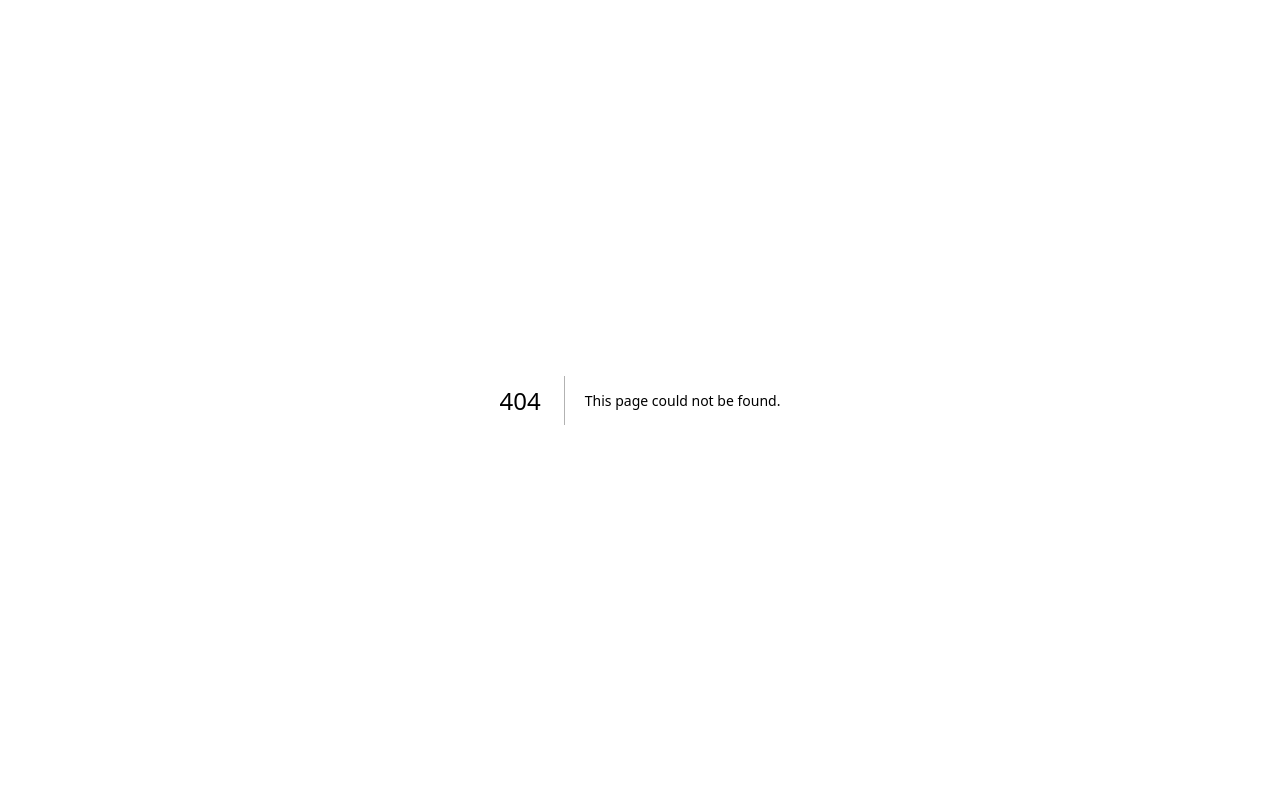
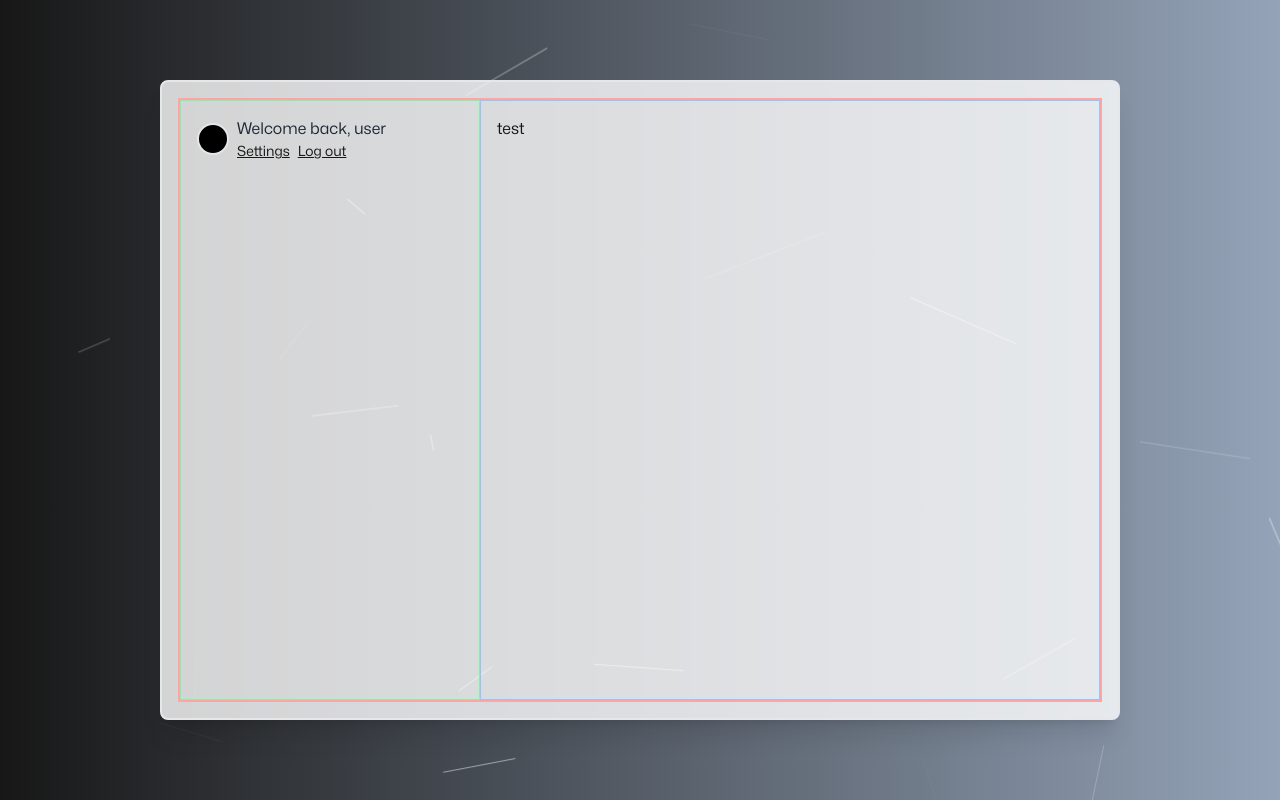
Before and after one commit to Ray-Hackshaw/medcura, a Next.js app: page /dashboard in a window 1280 px wide. Before the commit this address had no page. Built offline with nearby package versions, Linux system fonts and the light colour scheme.

Commit message:
feat: dashboard page, transitions

```diff
--- a/app/components/PulsingBackground.tsx
+++ b/app/components/PulsingBackground.tsx
@@ -40,7 +40,7 @@ const PulsingBackground = () => {
   }, []);
 
   return (
-    <div className="fixed inset-0  bg-gradient-to-r from-current to-slate-400 overflow-hidden">
+    <div className="fixed inset-0 z-[1] bg-gradient-to-r from-current to-slate-400 overflow-hidden">
       <svg
         className="absolute inset-0 w-full h-full text-white"
         xmlns="http://www.w3.org/2000/svg"
--- a/app/components/SignInForm.tsx
+++ b/app/components/SignInForm.tsx
@@ -3,6 +3,7 @@
 import { useState } from "react";
 import { cn } from "../lib/utils";
 import Link from "next/link";
+import { TransitionLink } from "./TransitionLink";
 
 export const SignInForm = () => {
   const [password, setPassword] = useState<string>();
@@ -11,11 +12,14 @@ export const SignInForm = () => {
   const disabled = !password || !email;
 
   return (
-    <div className="w-full h-screen flex flex-col items-center justify-center px-5 z-[5]">
+    <div
+      className="w-full h-screen flex flex-col items-center justify-center px-5 z-[5]"
+      id="sign-in-form"
+    >
       <div className="max-w-md space-y-8 w-full h-auto md:h-[400px] border-2 rounded-lg overflow-hidden bg-white/80 p-4 shadow-xl">
-        <div className="">
-          <h1 className="text-xl md:text-3xl">MedCura</h1>
-          <h2 className="text-base md:text-lg text-gray-500">
+        <div className="text-center">
+          <h1 className="text-xl md:text-5xl font-bold">MedCura</h1>
+          <h2 className="text-base md:text-lg text-gray-500 px-5 font-semibold">
             Transforming healthcare with every connection.
           </h2>
         </div>
@@ -25,7 +29,7 @@ export const SignInForm = () => {
             type="email"
             id="email"
             placeholder="Enter your email here"
-            className="p-3 rounded-md text-black bg-white/60"
+            className="p-3 rounded-md text-black bg-white/60 transition-all duration-200 hover:ring-2 ring-black/10 focus:ring-2 focus:ring-black focus:ring-opacity-30 focus:outline-none"
             onChange={(e) => setPassword(e.target.value)}
             onKeyDown={(e) => {
               if (e.key === "Enter") {
@@ -36,7 +40,7 @@ export const SignInForm = () => {
           <input
             type="password"
             id="password"
-            className="p-3 rounded-md text-black bg-white/60"
+            className="p-3 rounded-md text-black bg-white/60 transition-all duration-200 hover:ring-2 ring-black/10 focus:ring-2 focus:ring-black focus:ring-opacity-30 focus:outline-none"
             placeholder="Enter your password"
             onChange={(e) => setEmail(e.target.value)}
             onKeyDown={(e) => {
@@ -58,16 +62,17 @@ export const SignInForm = () => {
       <div className="w-full max-w-md pt-6 flex flex-col gap-2 text-sm text-white px-2">
         <Link
           href="/reset-password"
-          className="transition-all duration-100 hover:indent-2 hover:font-bold hover:before:content-['>_']"
+          className="transition-all duration-100 hover:indent-2 hover:font-bold hover:before:content-['-_']"
         >
           Forgot something?
         </Link>
-        <Link
-          href="/help"
-          className="transition-all duration-100 hover:indent-2 hover:font-bold hover:before:content-['>_']"
+        <TransitionLink
+          href="/dashboard"
+          transitionId="sign-in-form"
+          className="transition-all duration-100 hover:indent-2 hover:font-bold hover:before:content-['-_']"
         >
           Contact an admin
-        </Link>
+        </TransitionLink>
       </div>
     </div>
   );
--- /dev/null
+++ b/app/components/TransitionLink.tsx
@@ -0,0 +1,54 @@
+"use client";
+
+import Link, { LinkProps } from "next/link";
+import React from "react";
+import { useRouter } from "next/navigation";
+
+interface TransitionLinkProps extends LinkProps {
+  children: React.ReactNode;
+  className?: string;
+  href: string;
+  transitionId: string;
+}
+
+const sleep = (ms: number) => {
+  return new Promise((resolve) => setTimeout(resolve, ms));
+};
+
+export const TransitionLink: React.FC<TransitionLinkProps> = ({
+  children,
+  href,
+  className,
+  transitionId,
+  ...props
+}) => {
+  const router = useRouter();
+
+  const handleTransition = async (
+    e: React.MouseEvent<HTMLAnchorElement, MouseEvent>
+  ) => {
+    e.preventDefault();
+    const signInForm = document.getElementById(transitionId);
+
+    console.log(signInForm);
+
+    signInForm?.classList.add("page-transition");
+
+    await sleep(500);
+    router.push(href);
+    await sleep(500);
+
+    signInForm?.classList.remove("page-transition");
+  };
+
+  return (
+    <Link
+      {...props}
+      href={href}
+      onClick={handleTransition}
+      className={className}
+    >
+      {children}
+    </Link>
+  );
+};
--- /dev/null
+++ b/app/dashboard/layout.tsx
@@ -0,0 +1,44 @@
+import type { Metadata } from "next";
+import { TransitionLink } from "../components/TransitionLink";
+
+export const metadata: Metadata = {
+  title: "MedCura | Dashboard",
+  description: "Transforming Healthcare with Every Connection.",
+};
+
+export default function DashboardLayout({
+  children,
+}: Readonly<{ children: React.ReactNode }>) {
+  return (
+    <div
+      className="mx-auto p-20 xl:px-40 flex flex-col relative h-screen"
+      id="dashboard-layout"
+    >
+      <div className="w-full border-2 bg-white/80 flex-1 shadow-xl p-4 rounded-lg overflow-hidden flex flex-col">
+        <div className="border-2 border-red-300 w-full flex flex-1">
+          <div className="md:max-w-[300px] w-full border-green-300 border p-4">
+            <div className="flex flex-col gap-4">
+              <div className="flex items-center gap-2">
+                <div className="w-8 h-8 rounded-full bg-black border-2"></div>
+                <div>
+                  <p className="text-gray-800">Welcome back, user</p>
+                  <div className="flex items-center gap-2 text-sm">
+                    <div className="underline">Settings</div>
+                    <TransitionLink
+                      href="/"
+                      className="underline"
+                      transitionId="dashboard-layout"
+                    >
+                      Log out
+                    </TransitionLink>
+                  </div>
+                </div>
+              </div>
+            </div>
+          </div>
+          <div className="w-full border-blue-300 border p-4">{children}</div>
+        </div>
+      </div>
+    </div>
+  );
+}
--- /dev/null
+++ b/app/dashboard/page.tsx
@@ -0,0 +1,3 @@
+export default async function DashboardPage() {
+  return <div>test</div>;
+}
--- a/app/globals.css
+++ b/app/globals.css
@@ -20,3 +20,19 @@ body {
   background: var(--background);
   font-family: Arial, Helvetica, sans-serif;
 }
+#sign-in-form {
+  transition-property: opacity, transform, filter;
+  transition-timing-function: ease-in-out;
+  transition-duration: 500ms;
+}
+
+#dashboard-layout {
+  transition-property: opacity, transform, filter;
+  transition-timing-function: ease-in-out;
+  transition-duration: 500ms;
+}
+
+.page-transition {
+  opacity: 0;
+  filter: blur(12px);
+}
--- a/app/layout.tsx
+++ b/app/layout.tsx
@@ -1,6 +1,7 @@
 import type { Metadata } from "next";
 import "./globals.css";
 import localFont from "next/font/local";
+import PulsingBackground from "./components/PulsingBackground";
 
 export const metadata: Metadata = {
   title: "MedCura",
@@ -21,7 +22,8 @@ export default function RootLayout({
   return (
     <html lang="en">
       <body className={`antialiased overflow-hidden ${monaSans.className}`}>
-        {children}
+        <PulsingBackground />
+        <main className="min-h-screen z-[5] relative">{children}</main>
       </body>
     </html>
   );
--- a/app/page.tsx
+++ b/app/page.tsx
@@ -1,24 +1,15 @@
 import { SignInForm } from "./components/SignInForm";
-import PulsingBackground from "./components/PulsingBackground";
+// import PulsingBackground from "./components/PulsingBackground";
 import Link from "next/link";
 
 export default function Home() {
   return (
     <div className="min-h-screen relative flex flex-col md:flex-row items-center justify-center">
-      <PulsingBackground />
       <SignInForm />
-      {/* <div className="absolute w-full h-screen md:relative">
-        <Image
-          src="/3.jpg"
-          fill
-          alt="Photo of nature by Colin Watts @colinwatts"
-          objectPosition="-100px 0px"
-          className="object-cover"
-        />
-      </div> */}
+
       <Link
         href="/demo"
-        className="absolute bottom-0 right-0 p-2 text-white text-3xl z-[6] hover:font-bold transition-all duration-100"
+        className="absolute bottom-0 right-0 p-2 text-white text-3xl z-[6] hover:font-bold transition-all duration-300"
       >
         Watch a demo &#9658;
       </Link>
```
